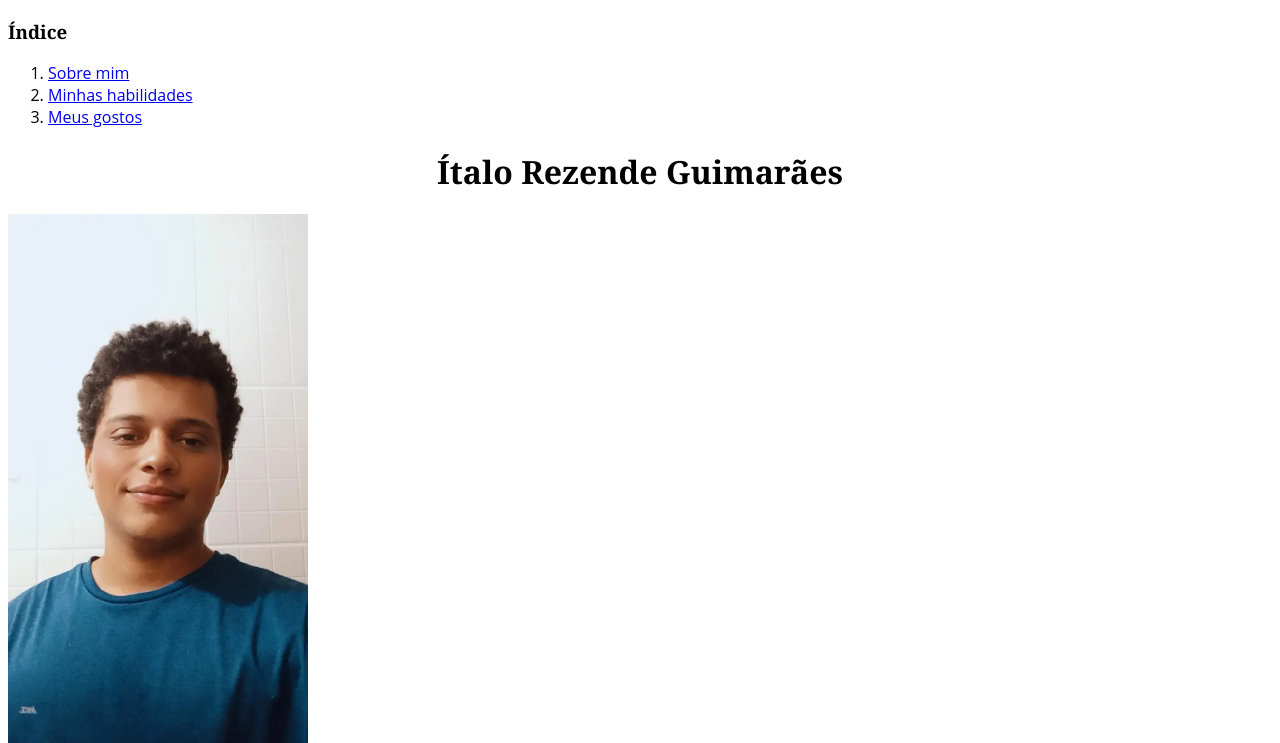
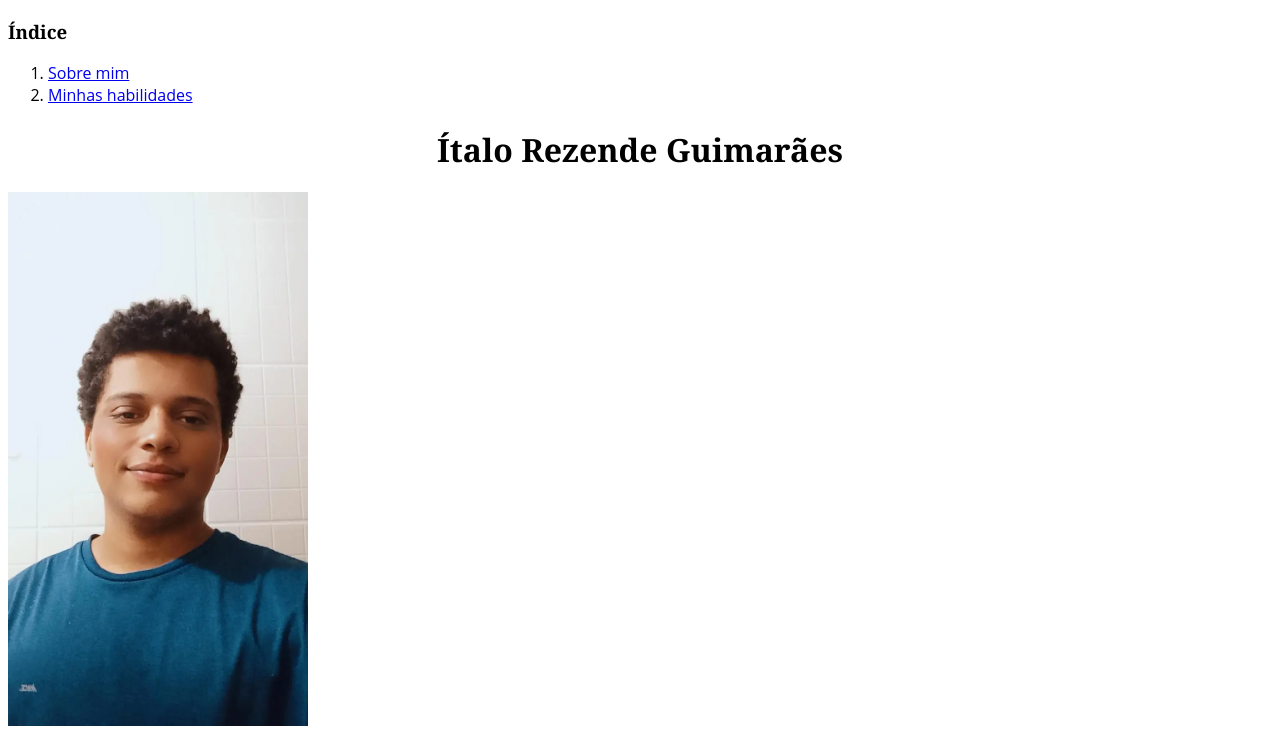
Before and after one commit to italorg/italorg.github.io, a plain HTML site: page index.html in a window 1280 px wide. Shown: the top 743 px of the page. Drawn offline with Linux system fonts and the light colour scheme.

Commit message:
comentario

```diff
--- a/index.html
+++ b/index.html
@@ -9,13 +9,17 @@
 
 </head>
 <body>
+   <header>
         <h3 class="serif">Índice</h3>
+        <nav>
             <ol class="sserif">
                 <li><a href="#sobre-mim">Sobre mim</a></li>
                 <li><a href="#habilidades">Minhas habilidades</a></li>
-        <li><a href="#coisas-que-eu-gosto">Meus gostos</a></li>
+               <!--  <li><a href="#coisas-que-eu-gosto">Meus gostos</a></li> -->
             </ol>
+        </nav>
         <h1 class="serif">Ítalo Rezende Guimarães</h1>
+    </header>
     <img id="foto-do-italo" src="/img/foto-minha.jpeg" width="300px" alt="Foto de italo com parede do banheiro de fundo (em breve uma melhor).">
     <p id="sobre-mim" class="sserif"><a href="#foto-do-italo">Eu</a> sou o <a target="_blank" href="https://www.linkedin.com/in/italo-rezende-guimar%C3%A3es-153945137/">Ítalo</a>, <strong>brasileiro</strong>, tenho 23 anos e atualmente moro em <strong>Porto Seguro/Bahia, Brasil</strong>, mas estou aberto para oportunidades em outros lugares. Estudo desenvolvimento web na <a target="_blank" href="https://www.betrybe.com/">Trybe</a> e Bacharel Interdiciplinar em Ciências / Engenheria Sanitaria e Ambiental na <a target="_blank" href="https://ufsb.edu.br/">UFSB</a>.</p>
     <h2 class="serif" id="habilidades">Habilidades:</h2>
@@ -25,6 +29,7 @@
         <li>Jogo bola;</li>
         <li>E meto dança.</li>
     </ul>
+    <!--
     <h2 class="serif" id="coisas-que-eu-gosto">Coisas que eu gosto:</h2>
     <Ul class="sserif" >
         <li>Gosto aprender, não sou mestre em nada, por enquanto, mas conheço um pouquinho sobre varios assuntos (Meu saldo é positivo em jogos de perguntas sobre conhecimentos gerais.);</li>
@@ -34,5 +39,6 @@
         <li>Assistir filmes e series, acompanho canais do youtube sobre cinema como esse <a target="_blank" href="https://www.youtube.com/c/RaphaelPHSantos">aqui</a>;</li>
         <li>Família, apesar dos pesares, amo todos os meus primos/as, tios/tias, mesmo que eu seja falho em demonstrar isso verbalmente.</li>
     </Ul>
+    -->
 </body>
 </html>
```
Lines whose indentation alone changed are shown as unchanged.
